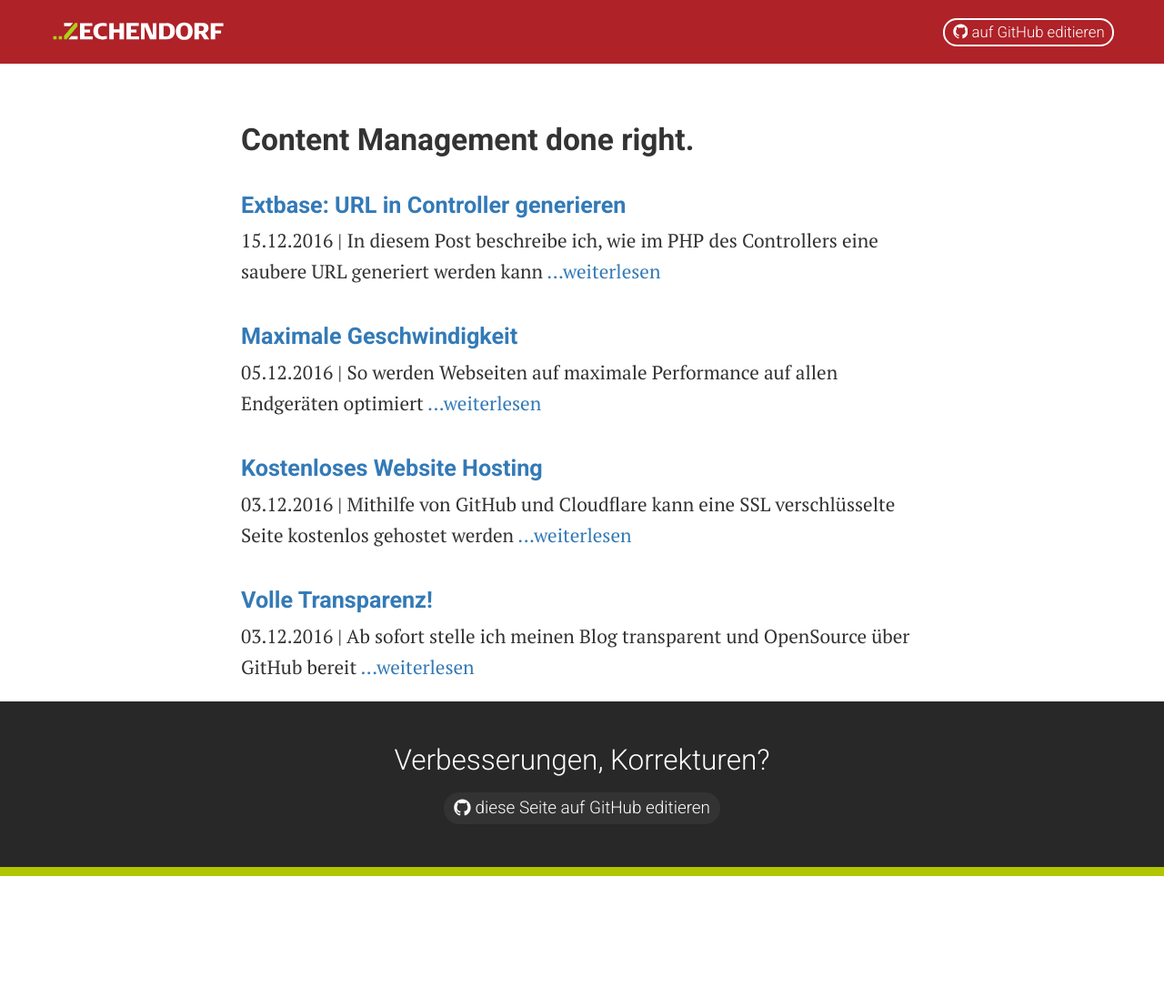
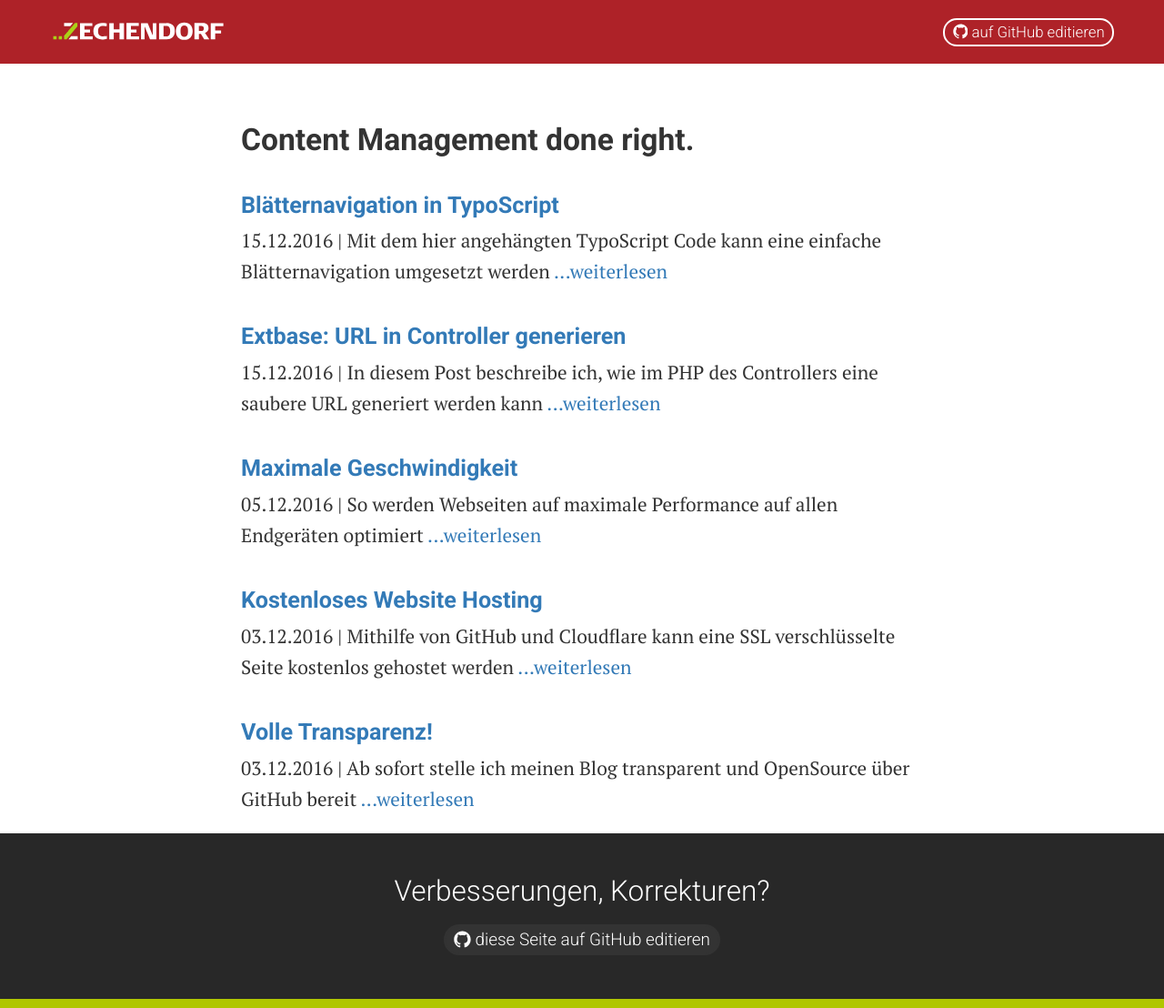
Before and after one commit to zechendorf/zechendorf.github.io, a Jekyll site: the page built from index.html, in a window 1280 px wide and 1108 px high. Shown: the whole window at 91% size. Built offline with Jekyll 4.4.1, drawn with Linux system fonts in a browser that asks for light colours.

Commit message:
post: Blätternavigation

```diff
--- a/_includes/head.html
+++ b/_includes/head.html
@@ -33,6 +33,7 @@
 			text-align: left;
 			width: 100%;
 			transition: .5s;
+			z-index: 1000;
 		}
 		header.scrolled{
 			background: rgba(255,255,255,.9);
--- /dev/null
+++ b/_posts/2016-12-15-typoscript-blaetternavigation.markdown
@@ -0,0 +1,13 @@
+---
+layout: default
+title:  "Blätternavigation in TypoScript"
+excerpt: "Mit dem hier angehängten TypoScript Code kann eine einfache Blätternavigation umgesetzt werden"
+date:   2016-12-15 18:41:00 +0100
+categories: blog
+---
+
+# Blätternavigation in TypoScript
+
+Mit dem hier angehängten TypoScript Code kann eine einfache Blätternavigation umgesetzt werden:
+
+<script src="https://gist.github.com/zechendorf/fcd0094efd3282fae1871a08a0e9b866.js"></script>
```
